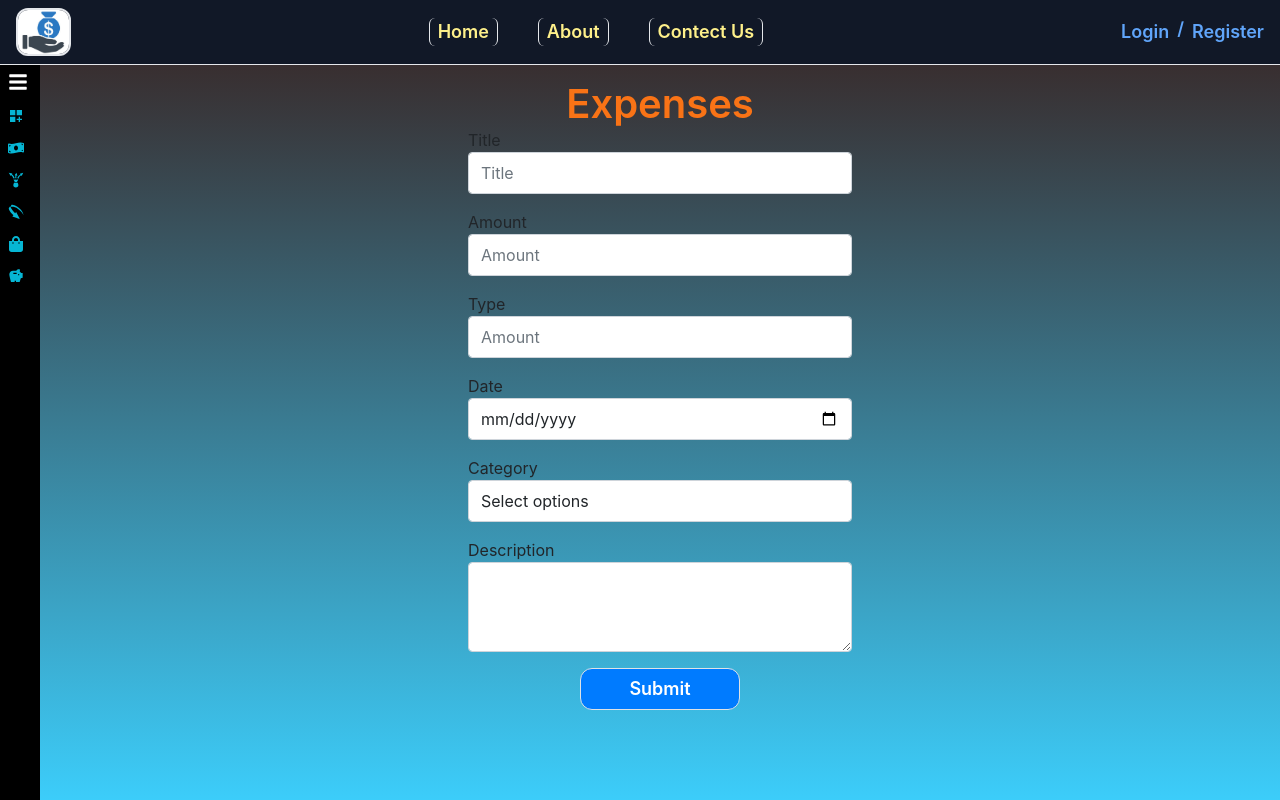
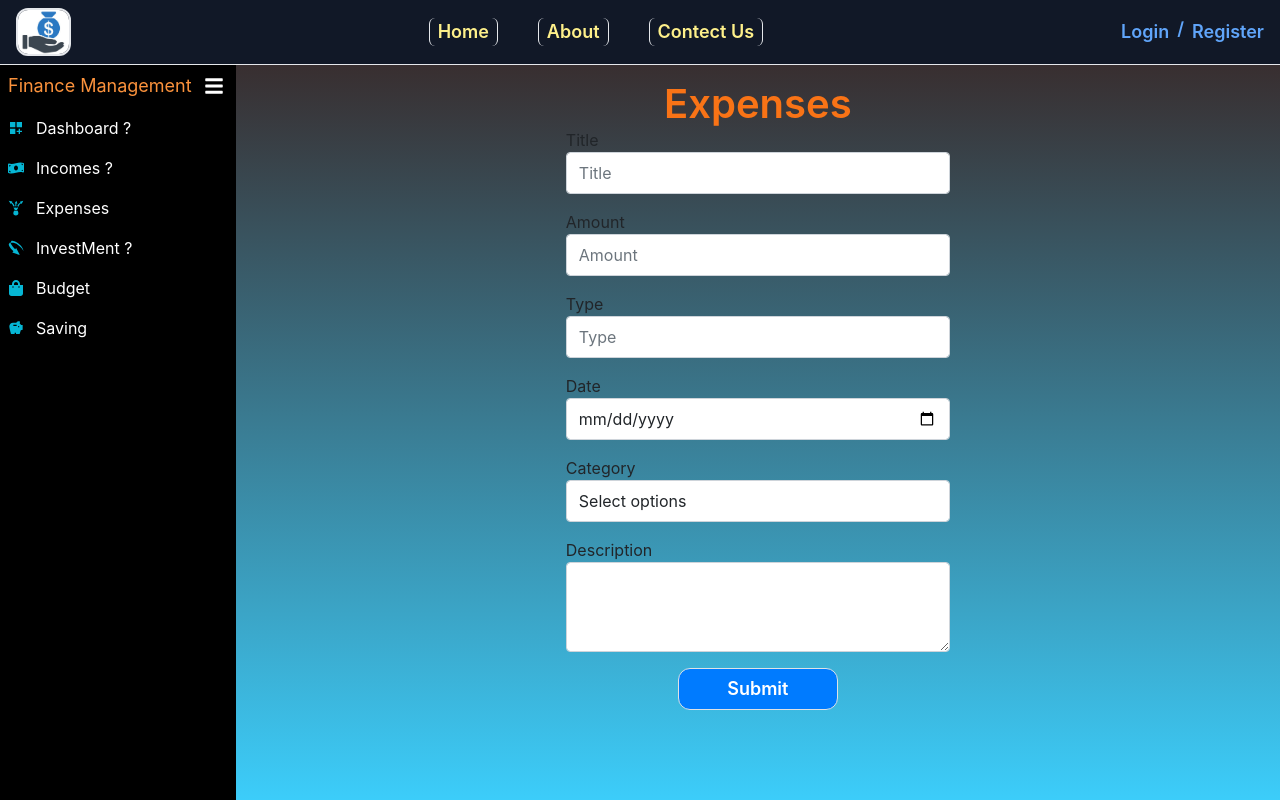
Before and after one commit to opmenaria/Finance-Management-Frontend, a React (Create React App) app: page /expense in a window 1280 px wide. Built offline with nearby package versions, Linux system fonts and the light colour scheme.

Commit message:
budget, saving, expenses comps updated

```diff
--- a/src/components/Budget.js
+++ b/src/components/Budget.js
@@ -1,5 +1,3 @@
-
-
 import React from "react";
 import styled from "styled-components";
 import { useState } from "react";
@@ -21,7 +19,6 @@ const elementStyle = {
 
 function Budget() {
   const navigate = useNavigate();
-  // const [tableData, setTableData] = useState([]);
   const [inputState, setInputState] = useState({
     name: "",
     amount: "",
--- a/src/components/Expense.js
+++ b/src/components/Expense.js
@@ -1,14 +1,18 @@
 import React from "react";
 import styled from "styled-components";
 import { useState } from "react";
+import axios from 'axios'
+// import { useNavigate } from 'react-router-dom';
+
 const element_style = {
   fontSize: "2.5rem",
   textAlign: "center",
 };
 function Expense() {
+  // const navigate = useNavigate()
   const [inputState, setInputState] = useState({
     title: "",
-    amount: "",
+    amount: '',
     type: "",
     date: "",
     category: "",
@@ -17,8 +21,25 @@ function Expense() {
   const handleOnChange = (event) => {
     setInputState({ ...inputState, [event.target.name]: event.target.value });
   };
-  const handleOnSubmit = (event) => {
-    event.preventDefault();
+
+  const handleOnSubmit = async (e) => {
+    e.preventDefault();
+    try {
+      console.log(inputState);
+      const response = await axios.post('http://localhost:5000/transactions/add-expense', inputState);
+      if (response.status === 200) {
+        console.log('Expense added successfully');
+        console.log(response.data);
+        // navigate('/')
+
+      } else {
+        console.log('Expense addition failed');
+      }
+    } catch (err) {
+      console.error('Error:', err);
+    }
+
+    setInputState({ title: "", amount: "", type: "", date: "", category: "", description: "", })
   };
   return (
 
@@ -28,17 +49,22 @@ function Expense() {
         <div className="form-group">
           <label htmlFor="title">Title</label>
           <input
+            value={inputState.title}
             type="text"
             className="form-control w-96"
+            name="title"
             id="title"
             placeholder="Title"
+            onChange={handleOnChange}
           />
         </div>
         <div className="form-group">
           <label htmlFor="amount">Amount</label>
           <input
+            value={inputState.amount}
             type="number"
             className="form-control w-96"
+            name="amount"
             id="amount"
             placeholder="Amount"
             onChange={handleOnChange}
@@ -47,18 +73,22 @@ function Expense() {
         <div className="form-group">
           <label htmlFor="amount">Type</label>
           <input
+            value={inputState.type}
             type="text"
             className="form-control w-96"
-            id="amount"
-            placeholder="Amount"
+            name="type"
+            id="type"
+            placeholder="Type"
             onChange={handleOnChange}
           />
         </div>
         <div className="form-group">
           <label htmlFor="date">Date</label>
           <input
+            value={inputState.date}
             type="date"
             className="form-control w-96"
+            name="date"
             id="date"
             placeholder="Date"
             onChange={handleOnChange}
@@ -67,7 +97,9 @@ function Expense() {
         <div className="form-group">
           <label htmlFor="category">Category</label>
           <select
+            value={inputState.category}
             className="form-control w-96"
+            name="category"
             id="category"
             onChange={handleOnChange}
           >
@@ -83,8 +115,10 @@ function Expense() {
         <div className="form-group">
           <label htmlFor="textarea">Description</label>
           <textarea
+            value={inputState.description}
             className="form-control w-96"
-            id="textarea"
+            name="description"
+            id="description"
             rows="3"
             onChange={handleOnChange}
           ></textarea>
--- a/src/components/Nav.js
+++ b/src/components/Nav.js
@@ -1,8 +1,7 @@
-import React, { useEffect } from 'react'
+import React from 'react'
 import { Link } from 'react-router-dom'
 import logo from '../imgs/financelogo.png'
 export default function Navbar({ loggedIn, setLoggedIn }) {
-    loggedIn && console.log(loggedIn);
     const handleLogout = () => {
         document.cookie = "accessToken=; expires=Thu, 01 Jan 1970 00:00:00 UTC; path=/;";
         setLoggedIn(null)
@@ -28,7 +27,7 @@ export default function Navbar({ loggedIn, setLoggedIn }) {
             {loggedIn ?
                 <div className=' mr-4  flex flex-col space-y-1'>
                     <h2 className=' text-white text-sm'>{loggedIn.data.email}</h2>
-                    <Link className=' bg-blue-500 mr-4 border mx-auto px-2 rounded-md' to='/reg'>
+                    <Link className=' bg-blue-500 hover:bg-blue-600 mr-4 border mx-auto px-2 rounded-md' to='/reg'>
                         <button onClick={handleLogout} className=' text-white'>Logout</button>
                     </Link></div>
                 : <div className='flex space-x-2 mx-3 text-blue-400'>
@@ -44,4 +43,3 @@ export default function Navbar({ loggedIn, setLoggedIn }) {
         </div>
     )
 }
-// document.cookie = "accessToken=; expires=Thu, 01 Jan 1970 00:00:00 UTC; path=/;";
--- a/src/components/Saving.js
+++ b/src/components/Saving.js
@@ -36,7 +36,7 @@ function Form() {
   const handleOnSubmit = async (event) => {
     event.preventDefault();
 
-    // if (validateForm()) {
+    if (validateForm()) {
       await axios.post("http://localhost:5000/savings", inputState)
         .then((response) => {
           console.log(inputState);
@@ -56,9 +56,9 @@ function Form() {
         .catch((error) => {
           console.error("Error submitting form:", error);
         });
-    // } else {
-    //   setShowAlert(true);
-    // }
+    } else {
+      setShowAlert(true);
+    }
   };
 
   const validateForm = () => {
--- a/src/components/Sidebar.js
+++ b/src/components/Sidebar.js
@@ -4,23 +4,23 @@ import {
     FaMoneyBillWave,
     FaShoppingBag
 } from "react-icons/fa";
-import {GiExpense,GiRapidshareArrow} from "react-icons/gi"
-import {MdSavings,MdDashboardCustomize} from "react-icons/md"
+import { GiExpense, GiRapidshareArrow } from "react-icons/gi"
+import { MdSavings, MdDashboardCustomize } from "react-icons/md"
 import { NavLink } from 'react-router-dom';
 
 
 const Sidebar = ({ children }) => {
-    const [isOpen, setIsOpen] = useState(false);
+    const [isOpen, setIsOpen] = useState(true);
     const toggle = () => setIsOpen(!isOpen);
     const menuItem = [
         {
             path: "/Dashboard",
-            name: "Dashboard",
+            name: "Dashboard ?",
             icon: <MdDashboardCustomize />
         },
         {
             path: "/Form",
-            name: "Incomes",
+            name: "Incomes ?",
             icon: <FaMoneyBillWave />
         },
         {
@@ -30,8 +30,8 @@ const Sidebar = ({ children }) => {
         },
         {
             path: "/Invest",
-            name: "InvestMent",
-            icon: <GiRapidshareArrow/>
+            name: "InvestMent ?",
+            icon: <GiRapidshareArrow />
         },
         {
             path: "/Budget",
@@ -41,7 +41,7 @@ const Sidebar = ({ children }) => {
         {
             path: "/Saving",
             name: "Saving",
-            icon: <MdSavings/>
+            icon: <MdSavings />
 
         }
     ]
@@ -55,7 +55,7 @@ const Sidebar = ({ children }) => {
                 </div>
                 {
                     menuItem.map((item, index) => (
-                        <NavLink to={item.path} key={index} className="link text-md flex items-center space-x-3 my-2" activeclassName="active">
+                        <NavLink to={item.path} key={index} className="link text-md flex items-center space-x-3 my-2" activeclassname="active">
                             <div className="icon text-cyan-500 ">{item.icon}</div>
                             <div style={{ display: isOpen ? "block" : "none" }} className="link_text">{item.name}</div>
                         </NavLink>
--- a/src/components/SignUp.js
+++ b/src/components/SignUp.js
@@ -18,11 +18,11 @@ const Register = () => {
         try {
             const response = await axios.post('http://localhost:5000/auth/register', userData);
             if (response.status === 200) {
-                console.log('Registration successful');
+                console.log('Login successful');
                 navigate('/log')
 
             } else {
-                console.log('Registration failed');
+                console.log('Login failed');
             }
         } catch (err) {
             console.error('Error:', err);
```
Also changed, not shown: 2 other files (tests, documents, lock files or other folders). Lines whose indentation alone changed are shown as unchanged.
